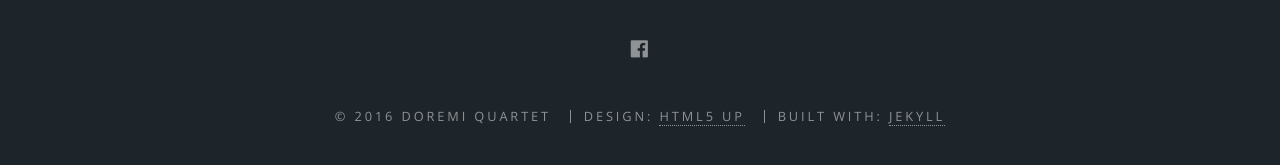
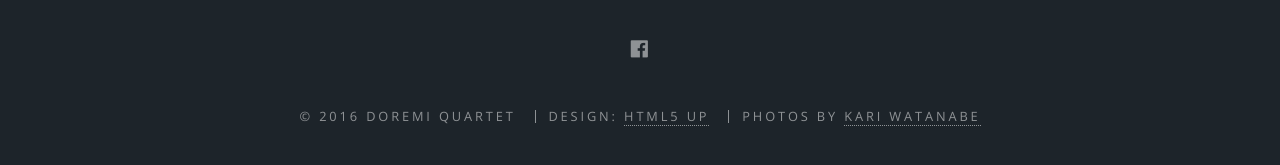
Before and after one commit to njbartlett/doremiquartet.uk, a Jekyll site: the page built from generic.html, in a window 1280 px wide and 900 px high, scrolled down 692 px. Shown: the part 681-846 px from the top of the window. Built offline with Jekyll 4.4.1, drawn with Linux system fonts in a browser that asks for light colours.

Commit message:
Add photo attribution

```diff
--- a/_includes/footer.html
+++ b/_includes/footer.html
@@ -22,6 +22,6 @@
     {{ thisyear }}
     {% if site.owner %}{{ site.owner }}{% else %}{{ site.title }}{% endif %}</li>
     <li>Design: <a href="http://html5up.net" target="_blank">HTML5 UP</a></li>
-    <li>Built with: <a href="http://jekyllrb.com" target="_blank">Jekyll</a></li>
+    <li>Photos by <a href="https://www.facebook.com/kari.watanabe">Kari Watanabe</a></li>
   </ul>
 </footer>
```
Also changed, not shown: 1 other file.
